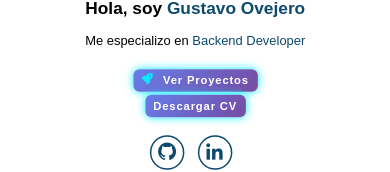
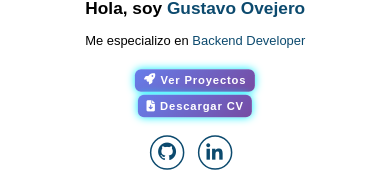
Before and after one commit to ovejero92/ovejero-portfolio, a Next.js app: page / in a window 390 px wide. Shown: the part 445-617 px from the top of the page. Built offline with nearby package versions, Linux system fonts and the light colour scheme; no server answers; a web font is replaced by a local one.

Commit message:
responsive V2.0.1

```diff
--- a/src/app/layout.tsx
+++ b/src/app/layout.tsx
@@ -43,6 +43,13 @@ export default function RootLayout({
           rel="stylesheet"
         />
         <link href='https://unpkg.com/boxicons@2.1.4/css/boxicons.min.css' rel='stylesheet'></link>
+        <link
+          rel="stylesheet"
+          href="https://cdnjs.cloudflare.com/ajax/libs/font-awesome/6.5.2/css/all.min.css"
+          integrity="sha512-SnH5WK+bZxgPHs44uWIX+LLJAJ9/2PkPKZ5QiAj6Ta86w+fsb2TkcmfRyVXhpZgAnk+Sh5c0h2ErMYuxhKo2T8Q=="
+          crossOrigin="anonymous"
+          referrerPolicy="no-referrer"
+        />
       </head>
       <body
         className={`${geistSans.variable} ${geistMono.variable} antialiased`}
--- a/src/components/sections/Hero.tsx
+++ b/src/components/sections/Hero.tsx
@@ -36,6 +36,7 @@ export default function Hero() {
             {t('hero.projectsBtn')}
           </a>
           <a href="/CV - Gustavo Javier Ovejero.pdf" target='_blanck' className="btn">
+            <i className="fa-solid fa-file-arrow-down fa-icon-inline" aria-hidden="true" />
             {t('hero.cvBtn')}
           </a>
         </div>
--- a/src/styles/main.css
+++ b/src/styles/main.css
@@ -1090,6 +1090,12 @@ html:not(.dark) div::-webkit-scrollbar-track {
   color: var(--primary);
 }
 
+.btn .fa-icon-inline,
+.btn .bx {
+  margin-right: 0;
+  color: inherit;
+}
+
 .timeline-card-title .fa-icon-inline,
 .contact-title .fa-icon-inline,
 .about-goal .fa-icon-inline {
```
